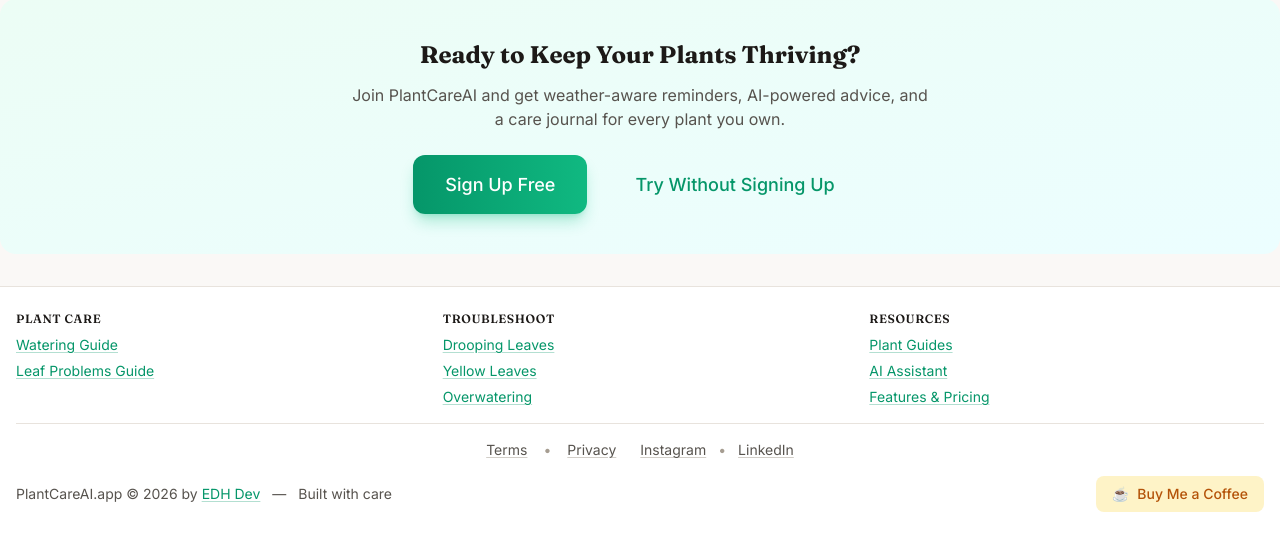
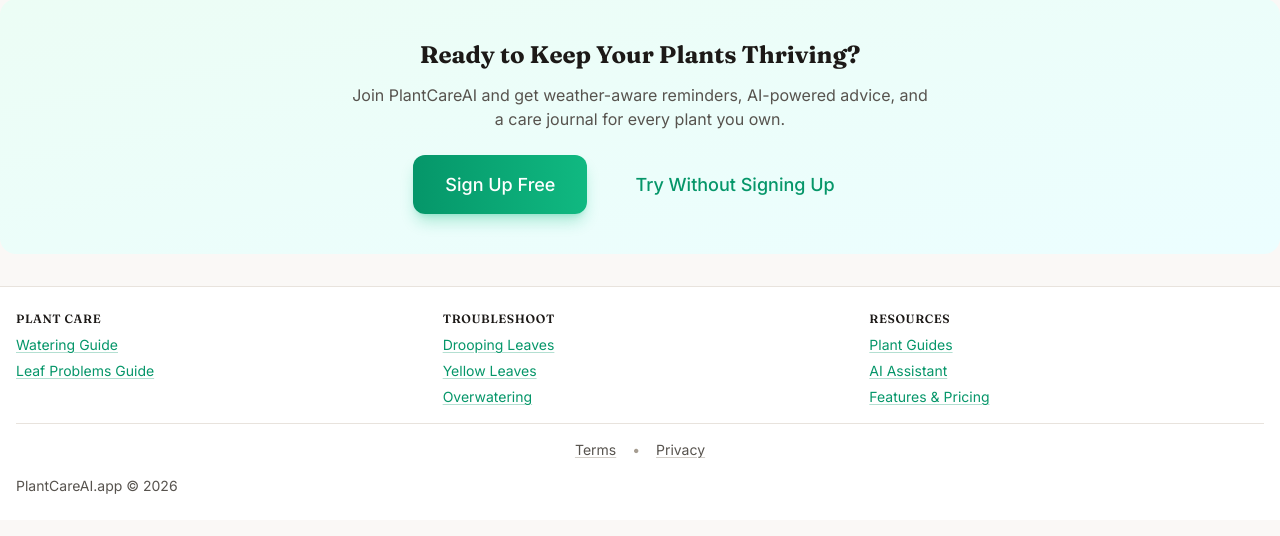
Before and after one commit to sivamec24/plant-care-app, a Flask app: page / in a window 1280 px wide. Shown: the part 2437-2973 px from the top of the page. After the commit the page ends 2931 px from the top, so only its background shows below. Run offline with Flask 3, Linux system fonts and the light colour scheme; parts of the project's set-up code (start-up, migrations or seed data) failed here and were passed over; some libraries are stand-ins or nearby versions.

```diff
--- a/app/templates/base.html
+++ b/app/templates/base.html
@@ -2,14 +2,14 @@
 <html lang="en">
 <head>
   <meta charset="UTF-8" />
-  <title>{% block title %}PlantCareAI | Smart Plant Assistant for Weather-Aware Watering & Tips | EDH Dev{% endblock %}</title>
+  <title>{% block title %}PlantCareAI | Smart Plant Assistant for Weather-Aware Watering & Tips{% endblock %}</title>
 
   <meta name="viewport" content="width=device-width, initial-scale=1" />
   <meta name="description"
-        content="{% block description %}PlantCareAI helps you keep every plant thriving with AI-powered reminders, weather-aware watering, and personalized care tips. Free to start, built by EDH Dev.{% endblock %}" />
+        content="{% block description %}PlantCareAI helps you keep every plant thriving with AI-powered reminders, weather-aware watering, and personalized care tips. Free to start.{% endblock %}" />
   <meta name="keywords"
         content="plant care ai, plant care app, AI plant assistant, smart plant watering, plant reminder app, weather-based plant care, gardening app, houseplant tips">
-  <meta name="author" content="EDH Dev" />
+  <meta name="author" content="PlantCareAI" />
   <!-- Theme color adapts to light/dark mode -->
   <meta name="theme-color" content="#10b981" media="(prefers-color-scheme: light)" />
   <meta name="theme-color" content="#0f172a" media="(prefers-color-scheme: dark)" />
@@ -466,23 +466,7 @@
             <span aria-hidden="true" class="text-slate-400 dark:text-slate-500">•</span>
             <a href="{{ url_for('legal.privacy') }}" class="text-slate-600 dark:text-slate-400 underline decoration-slate-400/50 dark:decoration-slate-500/50 underline-offset-2 hover:text-emerald-600 hover:decoration-emerald-600 dark:hover:text-emerald-400 dark:hover:decoration-emerald-400 focus-visible:outline-none focus-visible:text-emerald-600 focus-visible:decoration-emerald-600 dark:focus-visible:text-emerald-400 dark:focus-visible:decoration-emerald-400 transition-colors">Privacy</a>
           </div>
-          <div class="flex items-center gap-3">
-            <a href="https://www.instagram.com/plantcareai/"
-               target="_blank"
-               rel="noopener noreferrer"
-               class="text-slate-600 dark:text-slate-400 underline decoration-slate-400/50 dark:decoration-slate-500/50 underline-offset-2 hover:text-emerald-600 hover:decoration-emerald-600 dark:hover:text-emerald-400 dark:hover:decoration-emerald-400 focus-visible:outline-none focus-visible:text-emerald-600 focus-visible:decoration-emerald-600 dark:focus-visible:text-emerald-400 dark:focus-visible:decoration-emerald-400 transition-colors"
-               aria-label="PlantCareAI on Instagram">
-              Instagram
-            </a>
-            <span aria-hidden="true" class="text-slate-400 dark:text-slate-500">•</span>
-            <a href="https://www.linkedin.com/company/plantcareai/"
-               target="_blank"
-               rel="noopener noreferrer"
-               class="text-slate-600 dark:text-slate-400 underline decoration-slate-400/50 dark:decoration-slate-500/50 underline-offset-2 hover:text-emerald-600 hover:decoration-emerald-600 dark:hover:text-emerald-400 dark:hover:decoration-emerald-400 focus-visible:outline-none focus-visible:text-emerald-600 focus-visible:decoration-emerald-600 dark:focus-visible:text-emerald-400 dark:focus-visible:decoration-emerald-400 transition-colors"
-               aria-label="PlantCareAI on LinkedIn">
-              LinkedIn
-            </a>
-          </div>
+
         </div>
 
         <!-- Row 2: Branding -->
@@ -492,19 +476,10 @@
             PlantCareAI.app
             <span aria-label="Copyright">&copy;</span>
             <span id="copyright-year"></span>
-            by <a href="https://www.ehermance.com" target="_blank" rel="noopener noreferrer" class="text-emerald-600 dark:text-emerald-400 underline decoration-emerald-600/30 dark:decoration-emerald-400/30 underline-offset-2 hover:decoration-emerald-600 dark:hover:decoration-emerald-400 focus-visible:outline-none focus-visible:decoration-emerald-600 dark:focus-visible:decoration-emerald-400">EDH Dev</a>
-            <span class="hidden sm:inline mx-2">—</span>
-            <span class="hidden sm:inline">Built with care</span>
+
           </p>
 
-          <!-- Support Link -->
-          <a href="https://buymeacoffee.com/edhdev"
-             target="_blank"
-             rel="noopener noreferrer"
-             class="inline-flex items-center gap-2 px-4 py-2 bg-amber-100 dark:bg-amber-900/30 text-amber-700 dark:text-amber-400 rounded-lg hover:bg-amber-200 dark:hover:bg-amber-900/50 transition-colors font-medium"
-             aria-label="Support this project - Buy me a coffee">
-            <span aria-hidden="true">☕</span> Buy Me a Coffee
-          </a>
+
         </div>
       </div>
     </div>
```
